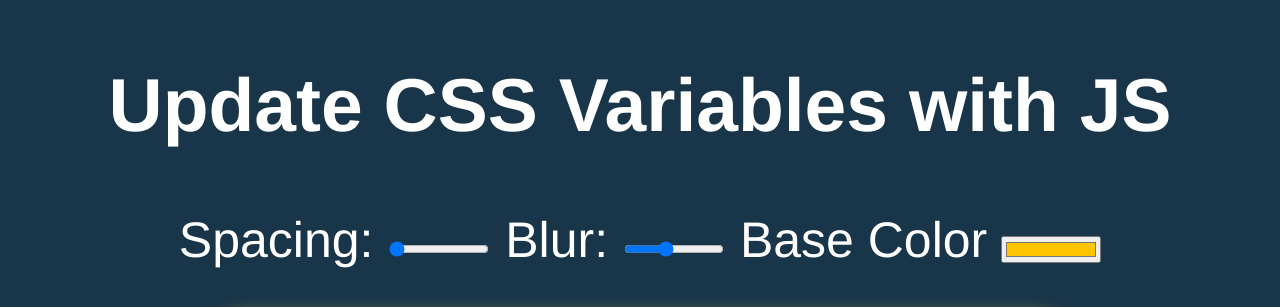
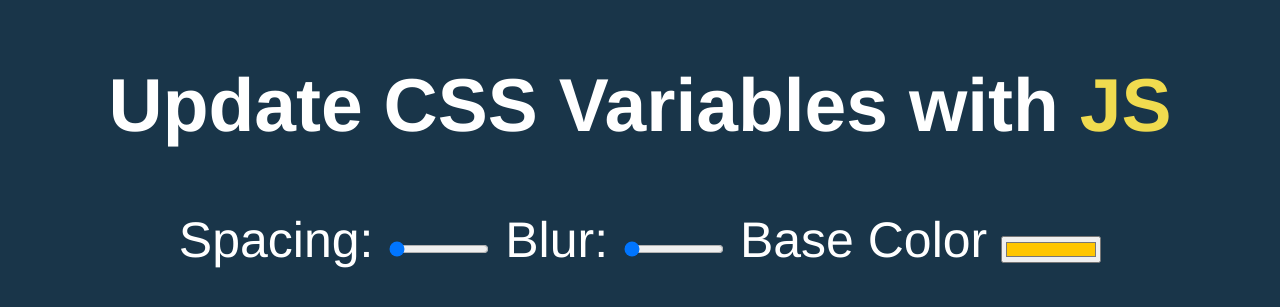
Before and after one commit to ramigs/javascript30, a plain HTML site: page 03-CSS-Variables/index.html in a window 1280 px wide. Shown: the top 307 px of the page. Drawn offline with Linux system fonts and the light colour scheme.

Commit message:
Minor fixes: JS color always the same; README corrected for inline code

```diff
--- a/03-CSS-Variables/index.html
+++ b/03-CSS-Variables/index.html
@@ -1,31 +1,32 @@
 <!DOCTYPE html>
 <html lang="en">
+
 <head>
   <meta charset="UTF-8">
   <title>Scoped CSS Variables and JS</title>
 </head>
+
 <body>
-  <h2>Update CSS Variables with <span class='hl'>JS</span></h2>
+  <h2>Update CSS Variables with <span class="hl" style="--base: #f0db4f;">JS</span></h2>
 
   <div class="controls">
     <label for="spacing">Spacing:</label>
     <input id="spacing" type="range" name="spacing" min="10" max="200" value="10" data-sizing="px">
 
     <label for="blur">Blur:</label>
-    <input id="blur" type="range" name="blur" min="0" max="25" value="10" data-sizing="px">
+    <input id="blur" type="range" name="blur" min="0" max="25" value="0" data-sizing="px">
 
     <label for="base">Base Color</label>
     <input id="base" type="color" name="base" value="#ffc600">
   </div>
 
-  <img src="https://source.unsplash.com/7bwQXzbF6KE/800x500">
+  <img src="https://source.unsplash.com/random/800x500">
 
   <style>
-
     :root {
       --base: #f0db4f;
       --spacing: 10px;
-        --blur: 10px;
+      --blur: 0px;
     }
 
     img {
@@ -33,6 +34,11 @@
       background: var(--base);
       filter: blur(var(--blur));
     }
+
+    .hl {
+      color: var(--base);
+    }
+
     /*
       misc styles, nothing to do with CSS variables
     */
@@ -45,9 +51,11 @@
       font-weight: 100;
       font-size: 50px;
     }
+
     .controls {
       margin-bottom: 50px;
     }
+
     input {
       width: 100px;
     }
@@ -63,10 +71,8 @@
 
     inputs.forEach(i => i.addEventListener('change', handleUpdate));
     inputs.forEach(i => i.addEventListener('mousemove', handleUpdate));
-
-
-
   </script>
 
 </body>
+
 </html>
```
Also changed, not shown: 01-JavaScript-Drum-Kit/README.md, 02-JS-and-CSS-Clock/README.md, 03-CSS-Variables/README.md. Lines whose indentation alone changed are shown as unchanged.
